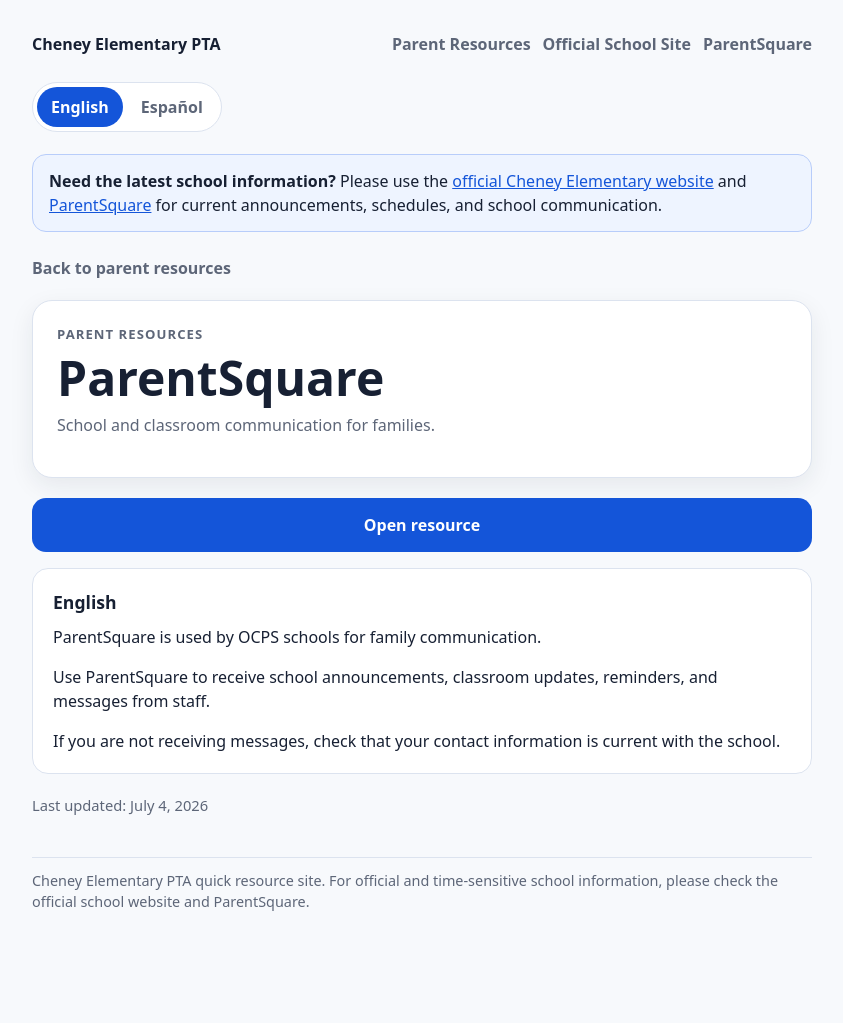
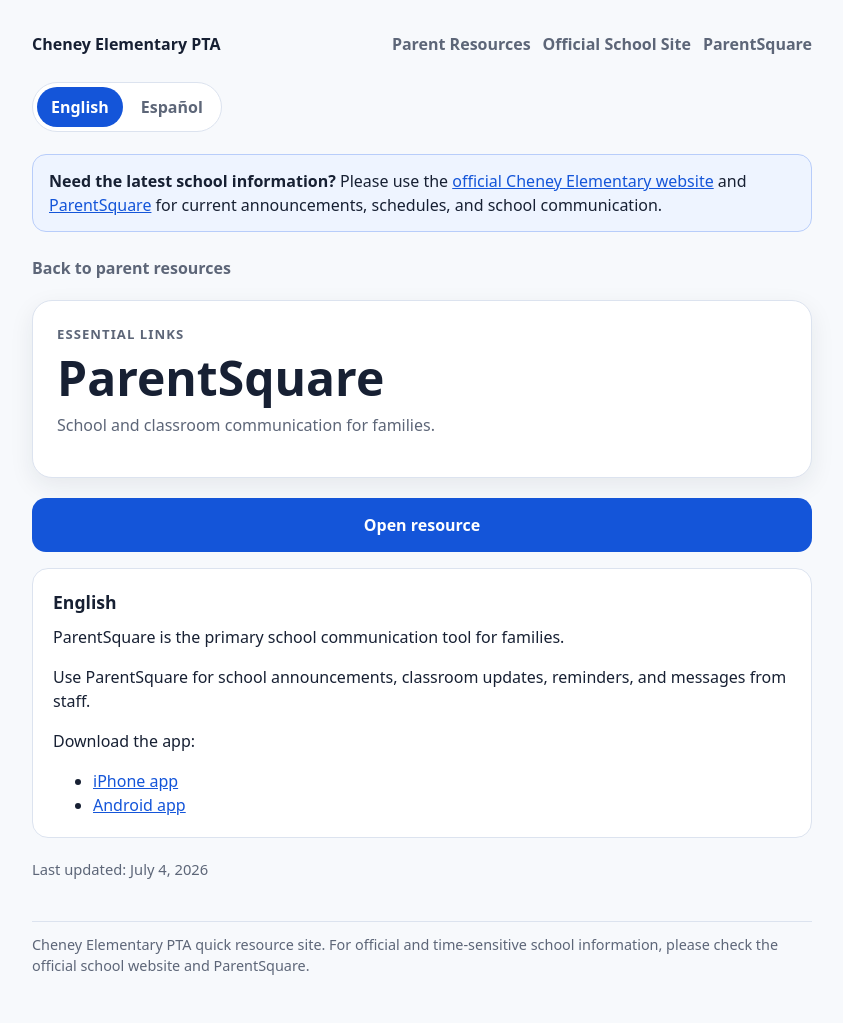
Before and after one commit to matthewtckr/cheneypta, a Jekyll site: the page built from _resources/parentsquare.md, in a window 1280 px wide. Shown: the whole page, without its empty margins (218-1061 px from the left). Built offline with Jekyll 4.4.1, drawn with Linux system fonts in a browser that asks for light colours; before the commit the page ends 959 px from its top, so only the background shows below that.

Commit message:
Update ParentSquare links and category

```diff
--- a/_resources/parentsquare.md
+++ b/_resources/parentsquare.md
@@ -1,21 +1,26 @@
 ---
 title: ParentSquare
 description: School and classroom communication for families.
-icon: 💬
-category: Parent Resources
-order: 10
+category: Essential Links
+order: 20
 external_url: https://www.ocps.net/parentsquare
 last_updated: 2026-07-04
 content_en: |
-  ParentSquare is used by OCPS schools for family communication.
+  ParentSquare is the primary school communication tool for families.
 
-  Use ParentSquare to receive school announcements, classroom updates, reminders, and messages from staff.
+  Use ParentSquare for school announcements, classroom updates, reminders, and messages from staff.
 
-  If you are not receiving messages, check that your contact information is current with the school.
+  Download the app:
+
+  - [iPhone app](https://apps.apple.com/us/app/parentsquare/id908126679)
+  - [Android app](https://play.google.com/store/apps/details?id=com.parentsquare.psapp&hl=en_US)
 content_es: |
-  ParentSquare es utilizado por las escuelas de OCPS para la comunicación con las familias.
+  ParentSquare es la herramienta principal de comunicación escolar para las familias.
 
-  Use ParentSquare para recibir anuncios de la escuela, actualizaciones del salón, recordatorios y mensajes del personal.
+  Use ParentSquare para anuncios de la escuela, actualizaciones del salón, recordatorios y mensajes del personal.
 
-  Si no está recibiendo mensajes, verifique que su información de contacto esté actualizada con la escuela.
+  Descargue la aplicación:
+
+  - [Aplicación para iPhone](https://apps.apple.com/us/app/parentsquare/id908126679)
+  - [Aplicación para Android](https://play.google.com/store/apps/details?id=com.parentsquare.psapp&hl=en_US)
 ---
```
